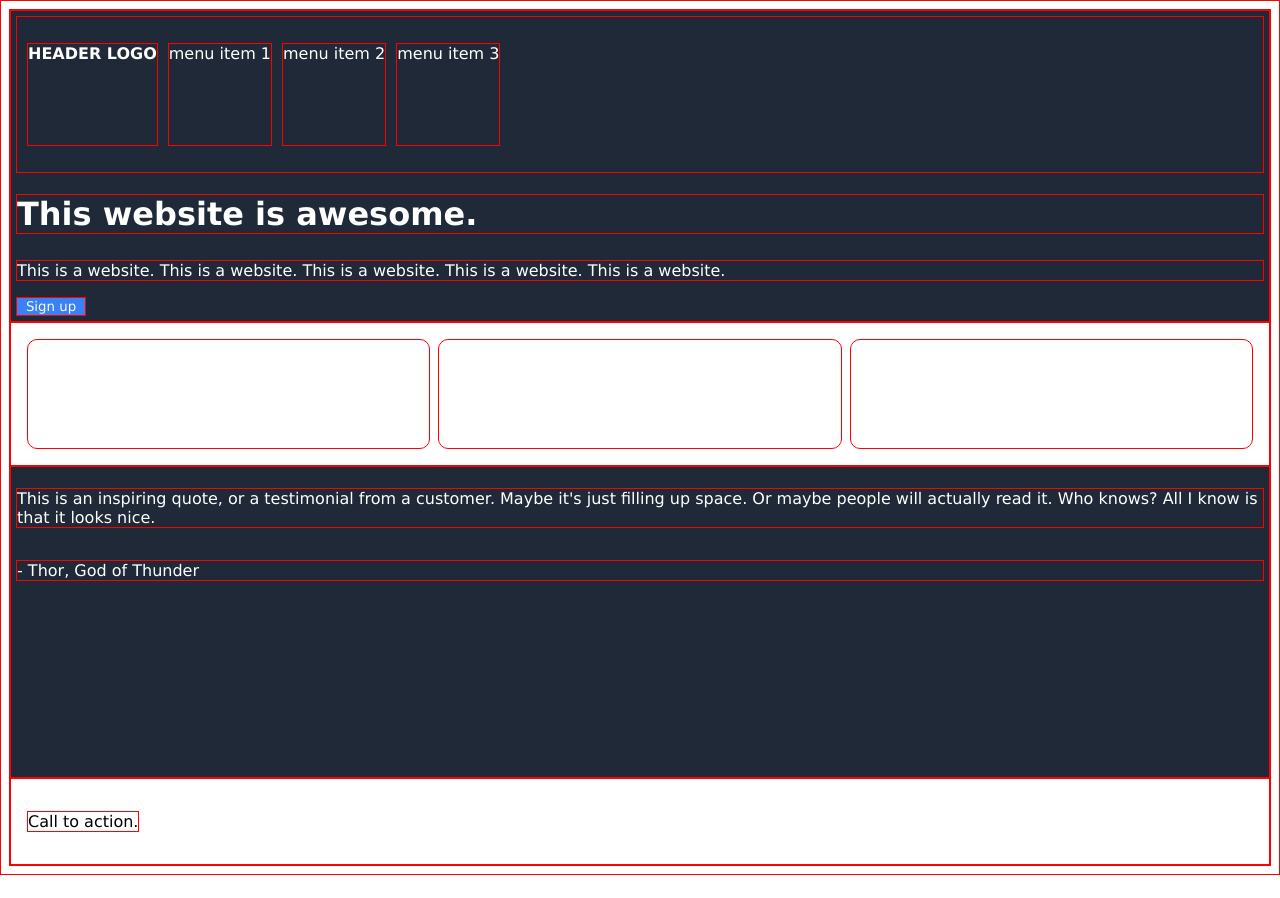
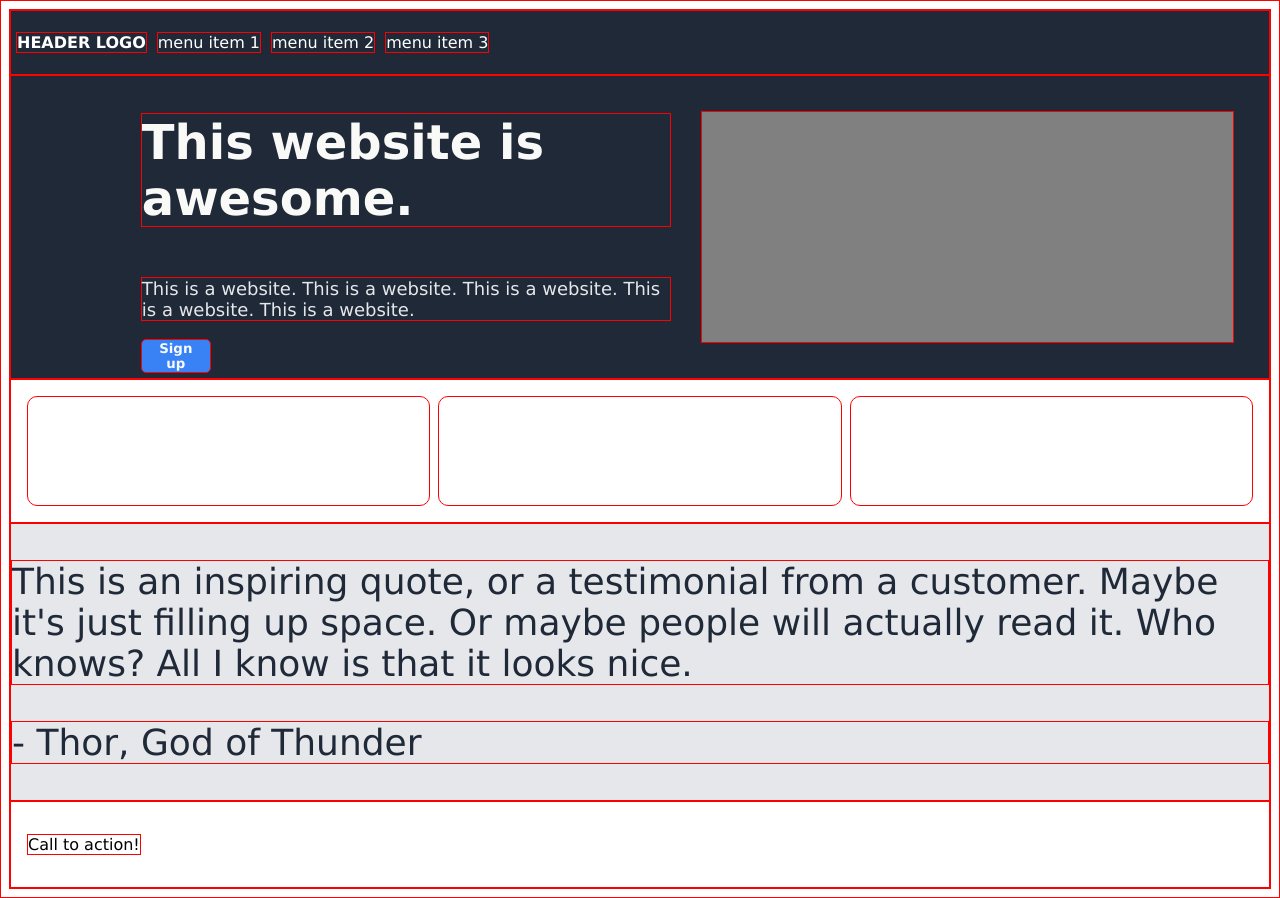
Before and after one commit to fruddenfeldt/landing-page-v2, a plain HTML site: page index.html in a window 1280 px wide. Before the commit the page ends 875 px from the top, so only its background shows below. Drawn offline with Linux system fonts and the light colour scheme.

Commit message:
flex containers

```diff
--- a/index.html
+++ b/index.html
@@ -9,20 +9,28 @@
 </head>
 <body>
 
+    <nav class="nav-container">
+        <p id="header-logo">HEADER LOGO</p>
+        <p class="menu">menu item 1</p>
+        <p class="menu">menu item 2</p>
+        <p class="menu">menu item 3</p>
+    </nav>
+
     <div id="big-box1">
 
-                <nav class="nav-container">
-                    <p id="header-logo">HEADER LOGO</p>
-                    <p class="menu">menu item 1</p>
-                    <p class="menu">menu item 2</p>
-                    <p class="menu">menu item 3</p>
-                </nav>
 
-            <h1 id="top-header">This website is awesome.</h1>
 
-            <p>This is a website. This is a website. This is a website. This is a website. This is a website.</p>
-            <button>Sign up</button>
+                <div id="top-left-block">
 
+                    <h1 id="hero-main">This website is awesome.</h1>
+
+                    <p id="hero-2nd">This is a website. This is a website. This is a website. This is a website. This is a website.</p>
+
+                    <button>Sign up</button>
+
+                </div>
+
+                <div id="img-placeholder"> </div>
     </div>
 
 <div id="big-box2">
@@ -33,7 +41,7 @@
 
 </div>
 
-<div id="big-box1">
+<div id="quote-box">
 
 
         <p>This is an inspiring quote, or a testimonial from a customer.
@@ -45,7 +53,8 @@
     <div id="CTA">
 
 
-        <p>Call to action.</p>
+        <p>Call to action!
+        </p>
     </div>
 </body>
 </html>
--- a/styling.css
+++ b/styling.css
@@ -5,7 +5,7 @@
 
 .nav-container {
     display: flex;
-    padding: 10px;
+    padding: 5px;
     flex: 1;
     gap: 10px;
 }
@@ -22,23 +22,64 @@
     align-items: end;
   }
 
+  nav {
+    background-color: #1f2937;
+    color: white;
+  }
+
 #big-box1 {
     background-color: #1f2937;
     padding: 5px;
-    height: 300px;
+    height: 30%;
     color: white;
+    display: flex;
+
+  }
+
+  #hero-main {
+    color: #F9FAF8;
+    font-weight: bolder;
+    font-size: 48px;
+  }
+
+  #hero-2nd {
+    font-size: 18px;
+    color: #E5E7EB;
+  }
+
+  #top-left-block {
+    border: white;
+    width: 50%;
+    margin-left: 10%;
+    direction: flex;
+    flex-direction: column;
     display: flex;
     flex: 1;
     flex-direction: column;
   }
 
+  #img-placeholder {
+    background-color: grey;
+    display: flex;
+    flex: 1;
+    margin: 30px;
+
+  }
+
   button {
     width: 70px;
     background-color: #3882F6;
-    color: #F9FAF8
+    color: #F9FAF8;
+    border-radius: 5px;
+    font-weight: bolder;
   }
 
-
+#quote-box {
+    background-color: #e5e7eb;
+    color: #1f2937;
+    font-weight: ligher;
+    font-size: 36px;
+}
 
 #hero-header {
 
@@ -54,6 +95,7 @@
     background-color: white;
     padding: 16px;
     display: flex;
+    flex: 1;
     gap: 8px;
 }
 
```
